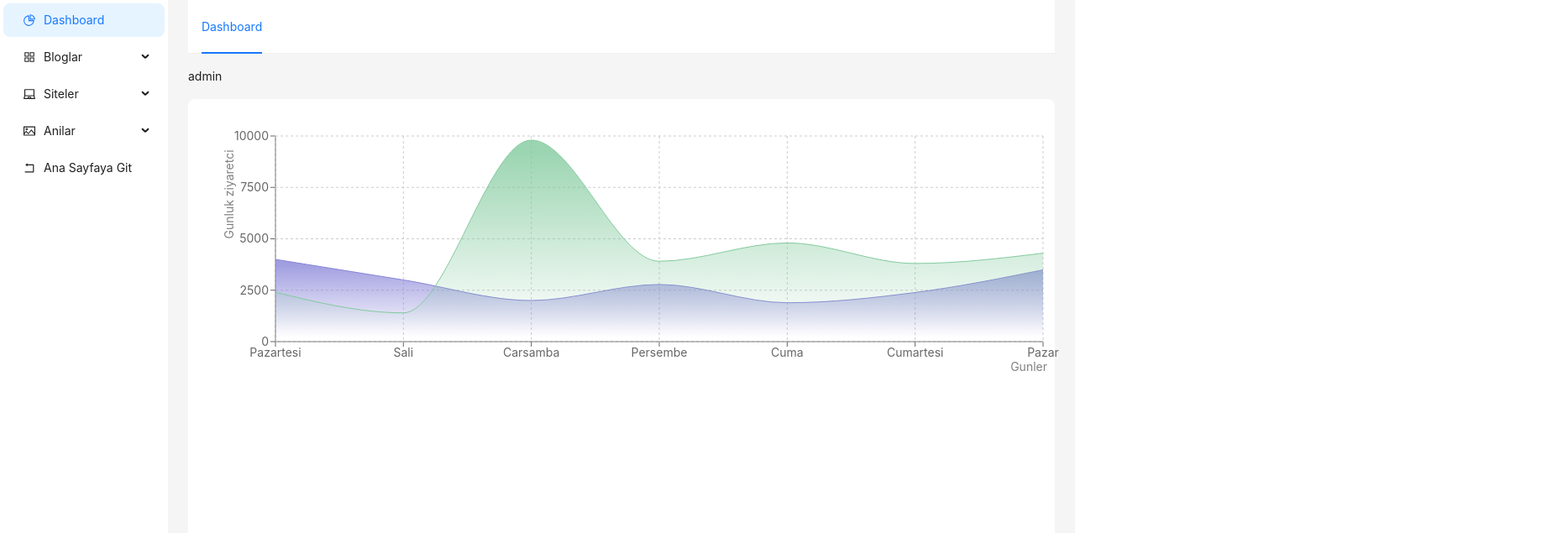
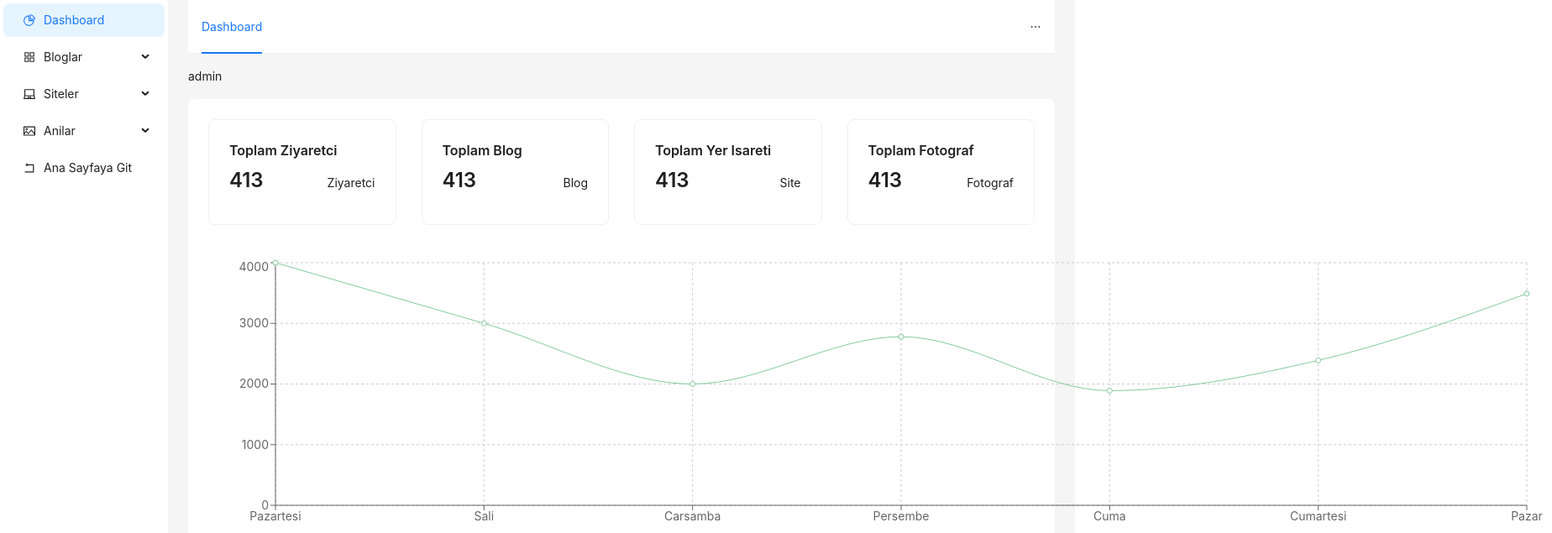
Before and after one commit to Sadre321/blogApp, a React (Vite) app in the folder client/: page /admin in a window 1280 px wide. Shown: the top 635 px of the page at 84% size, 1848 px wide, since content can reach past the window. Built offline with nearby package versions, Linux system fonts and the light colour scheme.

Commit message:
Dashboard sayfasi guncellendi

```diff
--- a/client/src/Layouts/AdminLayouts.tsx
+++ b/client/src/Layouts/AdminLayouts.tsx
@@ -1,18 +1,19 @@
 import React from "react";
 import { Breadcrumb, Layout, Menu, theme } from "antd";
-import { useNavigate,useLocation } from "react-router";  // 'navigate' işlevini kullanabilmek için bu importu ekliyoruz
+import { useNavigate, useLocation } from "react-router"; // 'navigate' işlevini kullanabilmek için bu importu ekliyoruz
 import {
   LaptopOutlined,
   PieChartOutlined,
   AppstoreOutlined,
   RollbackOutlined,
-  PictureOutlined
+  PictureOutlined,
+  LogoutOutlined,
 } from "@ant-design/icons";
 
 const { Header, Content, Sider } = Layout;
 
-const AdminLayouts: React.FC = ({children}:{children:React.node}) => {
-  const navigate = useNavigate();  // navigate işlevini burada tanımlıyoruz
+const AdminLayouts: React.FC = ({ children }: { children: React.node }) => {
+  const navigate = useNavigate(); // navigate işlevini burada tanımlıyoruz
   const location = useLocation();
   const {
     token: { colorBgContainer, borderRadiusLG },
@@ -75,18 +76,19 @@ const AdminLayouts: React.FC = ({children}:{children:React.node}) => {
           onClick: () => navigate("/admin/dump/create"),
         },
       ],
-    },{
+    },
+    {
       key: "11",
       icon: <RollbackOutlined />,
       label: "Ana Sayfaya Git",
-      onClick: () => window.location.href = "/",
-    }
+      onClick: () => (window.location.href = "/"),
+    },
   ];
 
   const dynamicBreadCrumb = (pathname: string) => {
-    const breadCrumbParts = pathname.split("/").filter(x => x);  // "breadCrumbPart" -> "breadCrumbParts" anlam daha uygun
+    const breadCrumbParts = pathname.split("/").filter((x) => x); // "breadCrumbPart" -> "breadCrumbParts" anlam daha uygun
     return breadCrumbParts.map((bread) => ({
-      title: bread
+      title: bread,
     }));
   };
 
@@ -103,16 +105,29 @@ const AdminLayouts: React.FC = ({children}:{children:React.node}) => {
         />
       </Sider>
       <Layout style={{ padding: "0 24px 24px" }}>
-        <Header style={{ display: "flex", alignItems: "center", padding: 0 }}>
+        <Header
+          style={{
+            display: "flex",
+            alignItems: "center",
+            justifyContent: "space-between",
+            padding: 0,
+          }}
+        >
           <Menu
             mode="horizontal"
             defaultSelectedKeys={["1"]}
             items={[{ key: "1", label: "Dashboard" }]}
             style={{ flex: 1, minWidth: 0 }}
           />
+          <Menu
+            mode="horizontal"
+            items={[{ key: "1", label: "Logout", icon: <LogoutOutlined /> }]}
+            style={{ minWidth: 0 }}
+          />
         </Header>
+
         <Breadcrumb
-          items={breadCrumb.map(x=> x)}
+          items={breadCrumb.map((x) => x)}
           style={{ margin: "16px 0" }}
         />
         <Content
--- a/client/src/Pages/Dashboard/Dashboard.tsx
+++ b/client/src/Pages/Dashboard/Dashboard.tsx
@@ -1,53 +1,72 @@
 import React from "react";
-import { AreaChart, Area, XAxis, YAxis, CartesianGrid, Tooltip } from "recharts";
+import {
+  LineChart,
+  Legend,
+  XAxis,
+  YAxis,
+  CartesianGrid,
+  Line,
+  Tooltip,
+} from "recharts";
+import { Flex, Card, Typography } from "antd";
 
 const Dashboard: React.FC = () => {
   const data = [
-    { name: "Pazartesi", uv: 4000, pv: 2400 },
-    { name: "Sali", uv: 3000, pv: 1398 },
-    { name: "Carsamba", uv: 2000, pv: 9800 },
-    { name: "Persembe", uv: 2780, pv: 3908 },
-    { name: "Cuma", uv: 1890, pv: 4800 },
-    { name: "Cumartesi", uv: 2390, pv: 3800 },
-    { name: "Pazar", uv: 3490, pv: 4300 },
+    { name: "Pazartesi", ziyaretci: 4000 },
+    { name: "Sali", ziyaretci: 3000 },
+    { name: "Carsamba", ziyaretci: 2000 },
+    { name: "Persembe", ziyaretci: 2780 },
+    { name: "Cuma", ziyaretci: 1890 },
+    { name: "Cumartesi", ziyaretci: 2390 },
+    { name: "Pazar", ziyaretci: 3490 },
   ];
 
   return (
-    <AreaChart
-      width={window.innerWidth * 0.8} // Ekran boyutuna göre dinamik genişlik
-      height={300} // Yüksekliği esnek tutarak daha iyi görünüm
-      data={data}
-      margin={{ top: 20, right: 30, left: 20, bottom: 5 }} // Margin değerini güncelledim
-    >
-      <defs>
-        <linearGradient id="colorUv" x1="0" y1="0" x2="0" y2="1">
-          <stop offset="5%" stopColor="#8884d8" stopOpacity={0.8} />
-          <stop offset="95%" stopColor="#8884d8" stopOpacity={0} />
-        </linearGradient>
-        <linearGradient id="colorPv" x1="0" y1="0" x2="0" y2="1">
-          <stop offset="5%" stopColor="#82ca9d" stopOpacity={0.8} />
-          <stop offset="95%" stopColor="#82ca9d" stopOpacity={0} />
-        </linearGradient>
-      </defs>
-      <XAxis dataKey="name" label={{ value: 'Gunler', position: 'insideBottomRight', offset: -5 }} />
-      <YAxis label={{ value: 'Gunluk ziyaretci ', angle: -90, position: 'insideLeft' }} />
-      <CartesianGrid strokeDasharray="3 3" />
-      <Tooltip />
-      <Area
-        type="monotone"
-        dataKey="uv"
-        stroke="#8884d8"
-        fillOpacity={1}
-        fill="url(#colorUv)"
-      />
-      <Area
-        type="monotone"
-        dataKey="pv"
-        stroke="#82ca9d"
-        fillOpacity={1}
-        fill="url(#colorPv)"
-      />
-    </AreaChart>
+    <Flex vertical="vertical" justify="space-between" gap={40}>
+      <Flex gap={30}>
+        <Card style={{ width: 550 }}>
+          <Typography.Title level={5}>Toplam Ziyaretci</Typography.Title>
+          <Flex justify="space-between" align="baseline">
+            <Typography.Title level={3}>413</Typography.Title>
+            <Typography>Ziyaretci</Typography>
+          </Flex>
+        </Card>
+        <Card style={{ width: 550 }}>
+          <Typography.Title level={5}>Toplam Blog</Typography.Title>
+          <Flex justify="space-between" align="baseline">
+            <Typography.Title level={3}>413</Typography.Title>
+            <Typography>Blog</Typography>
+          </Flex>
+        </Card>
+        <Card style={{ width: 550 }}>
+          <Typography.Title level={5}>Toplam Yer Isareti</Typography.Title>
+          <Flex justify="space-between" align="baseline">
+            <Typography.Title level={3}>413</Typography.Title>
+            <Typography>Site</Typography>
+          </Flex>
+        </Card>
+        <Card style={{ width: 550 }}>
+          <Typography.Title level={5}>Toplam Fotograf</Typography.Title>
+          <Flex justify="space-between" align="baseline">
+            <Typography.Title level={3}>413</Typography.Title>
+            <Typography>Fotograf</Typography>
+          </Flex>
+        </Card>
+      </Flex>
+      <LineChart
+        width={1600}
+        height={350}
+        data={data}
+        margin={{ top: 5, right: 30, left: 20, bottom: 5 }}
+      >
+        <CartesianGrid strokeDasharray="3 3" />
+        <XAxis dataKey="name" />
+        <YAxis />
+        <Tooltip />
+        <Legend />
+        <Line type="monotone" dataKey="ziyaretci" stroke="#82ca9d" />
+      </LineChart>
+    </Flex>
   );
 };
 
```
